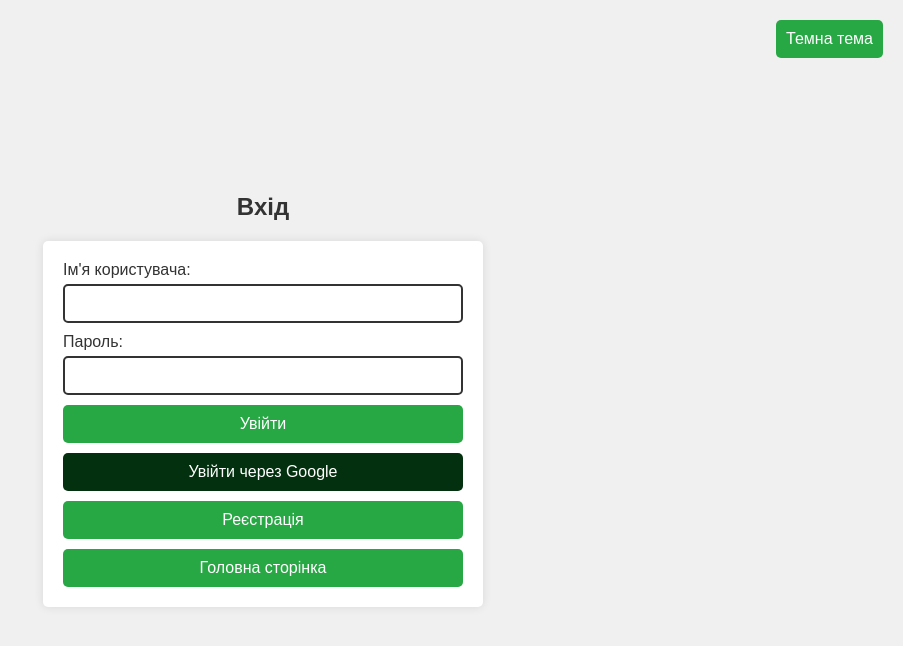
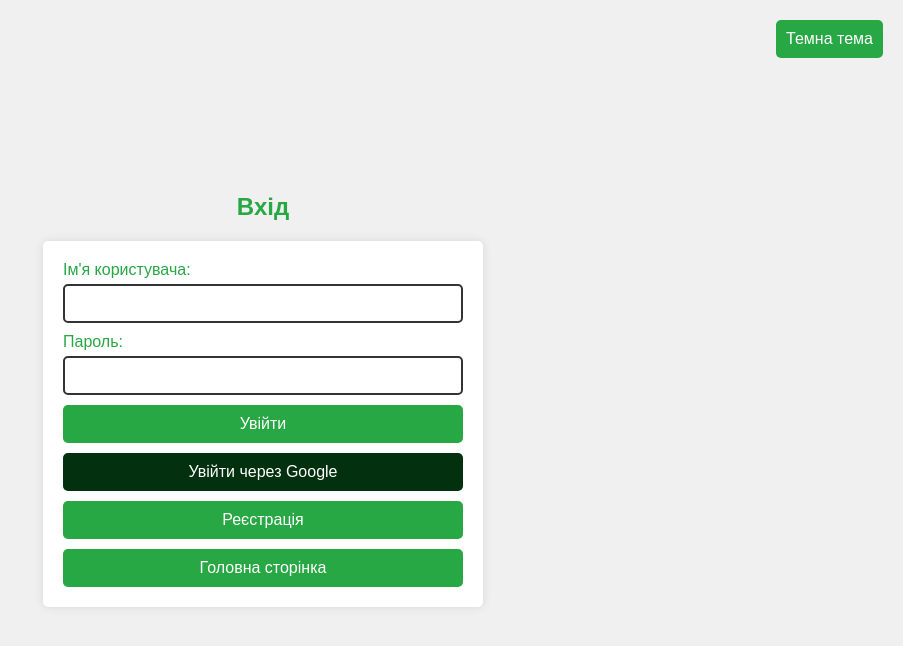
Before and after one commit to ewgerr/Etch-a-Sketch, a website: page public/users/login.html in a window 1280 px wide. Shown: the whole page, without its empty margins (377-1280 px from the left). Drawn offline with Linux system fonts and the light colour scheme.

Commit message:
modificate style users autorizathion

```diff
--- a/public/users/styles_user.css
+++ b/public/users/styles_user.css
@@ -42,6 +42,7 @@ body {
 
 h2 {
     margin-bottom: 20px;
+    color: var(--input-valid-border-color);
 }
 .theme {
     position: absolute;
@@ -79,7 +80,10 @@ form {
 label {
     display: block;
     margin-bottom: 5px;
+    color: var(--input-valid-border-color);
 }
+
+
 
 input[type="text"],
 input[type="password"] {
```
Also changed, not shown: 2 other files.
